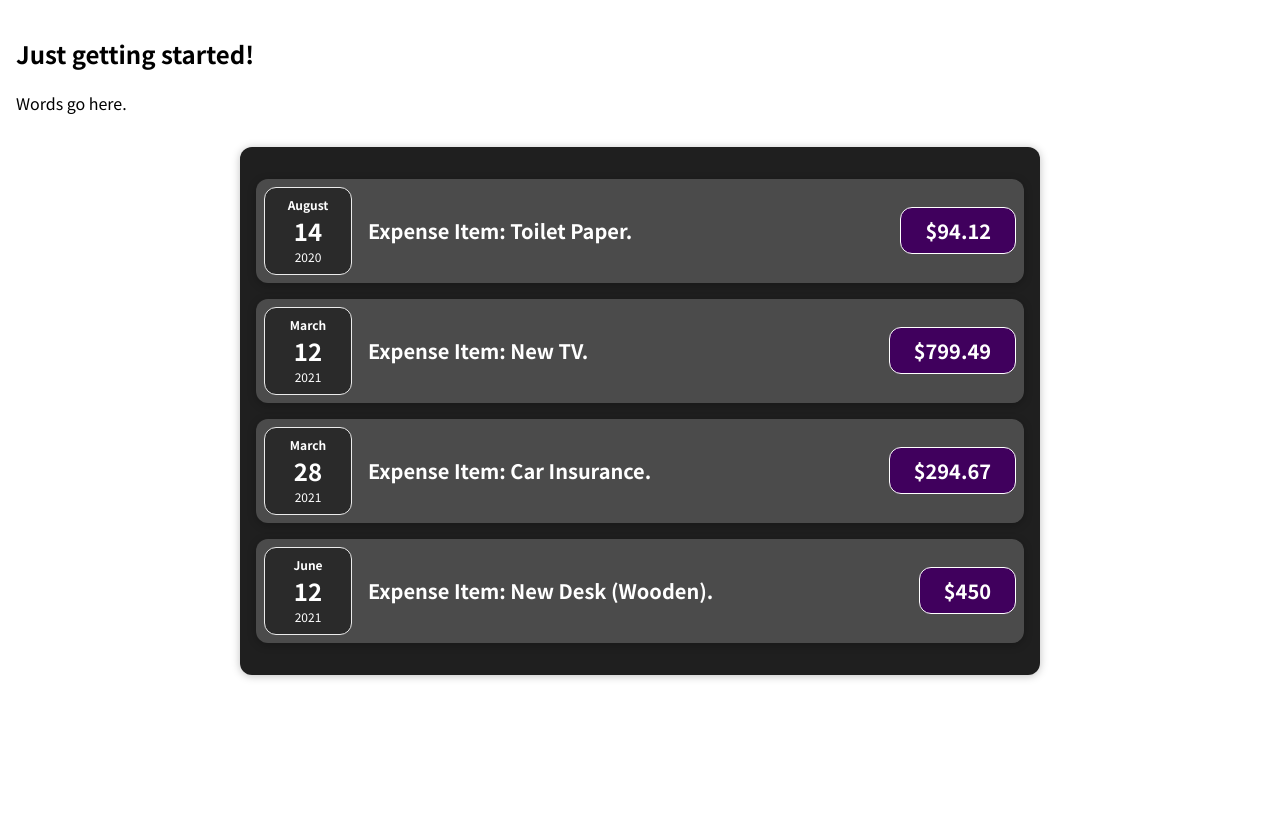
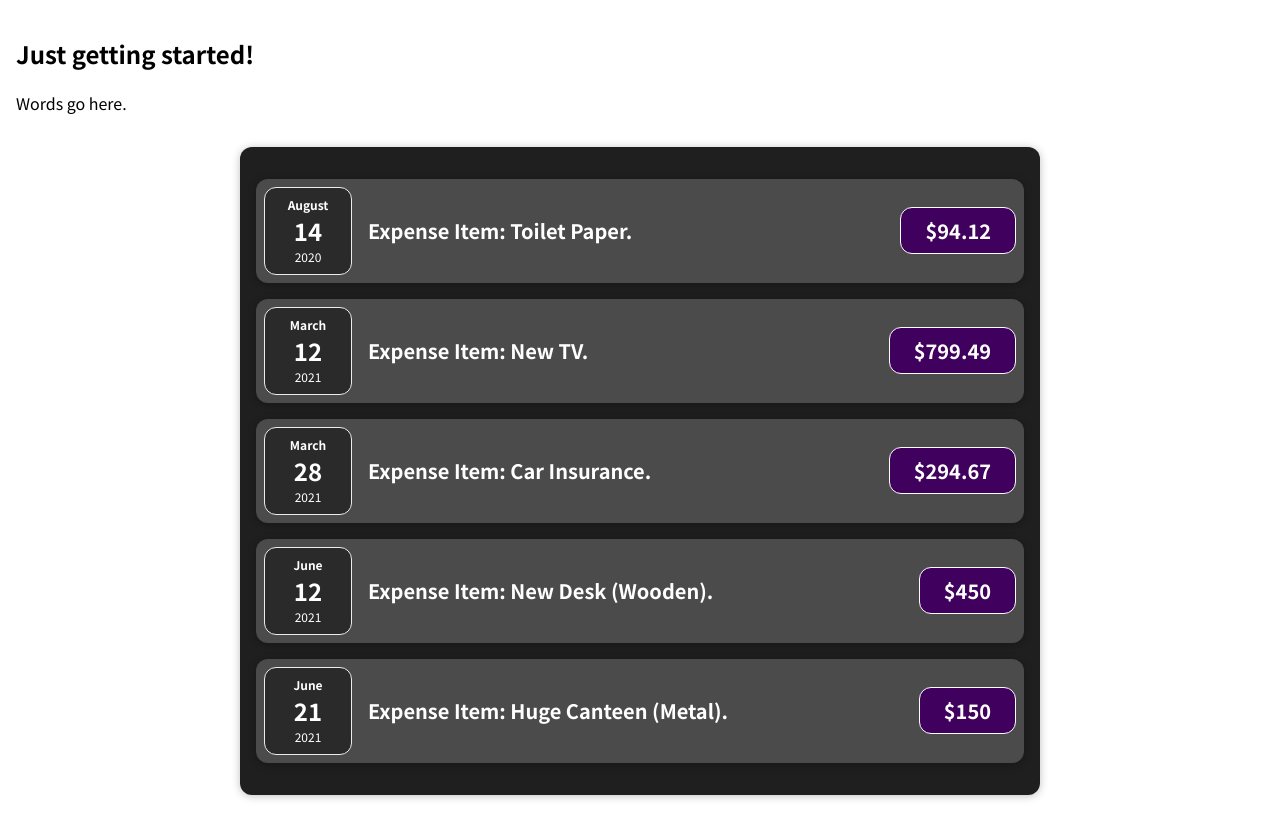
Before and after one commit to eddieolivas/React-Playground, a JavaScript app: page / in a window 1280 px wide. Shown: the top 838 px of the page. Before the commit the page ends 800 px from the top, so only its background shows below. Built offline with nearby package versions, Linux system fonts and the light colour scheme.

Commit message:
Testing that adding items to the expenses array adds an ExpenseItem to the page.

```diff
--- a/src/App.js
+++ b/src/App.js
@@ -26,6 +26,12 @@ function App() {
       amount: 450,
       date: new Date(2021, 5, 12),
     },
+    {
+      id: "e5",
+      title: "Huge Canteen (Metal)",
+      amount: 150,
+      date: new Date(2021, 5, 21),
+    },
   ];
 
   return (
```
